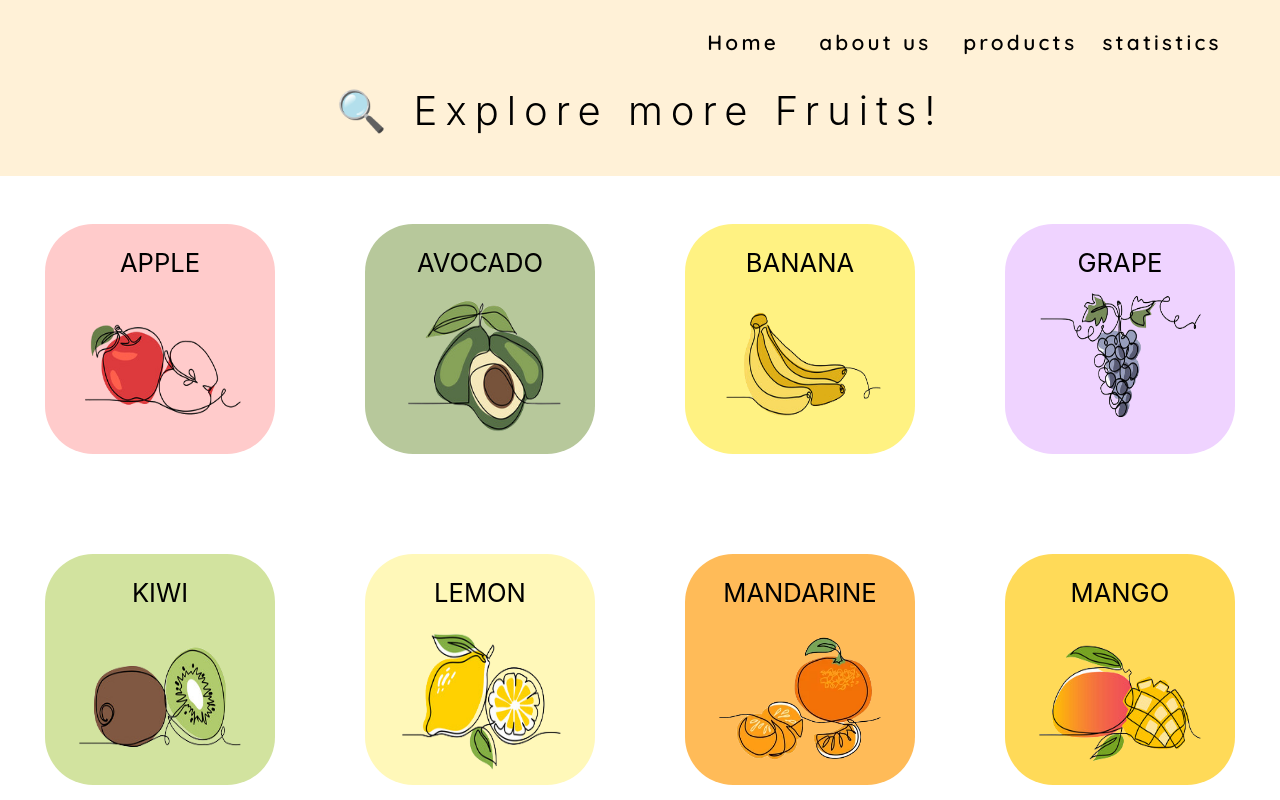
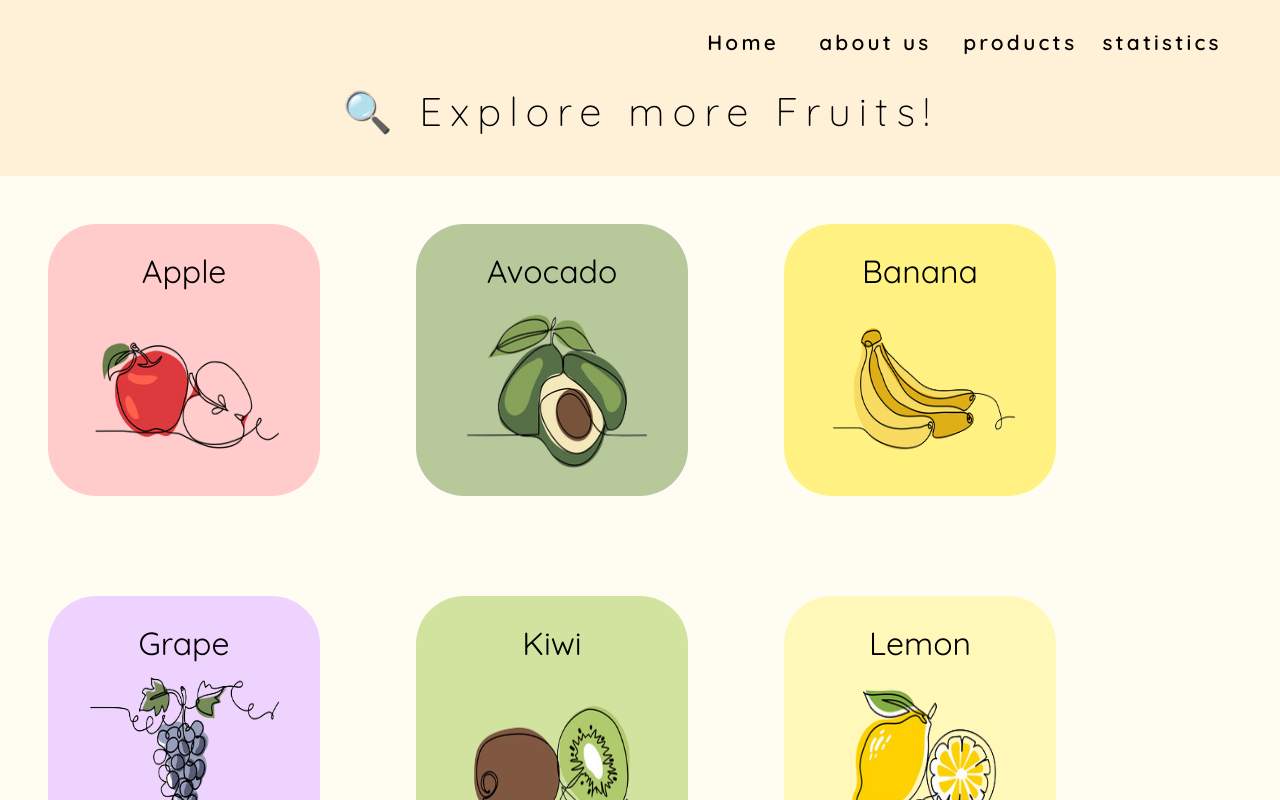
Before and after one commit to 2022-Winter-Bootcamp-team-L/frontend, a React (Create React App) app in the folder hey-apple/: page /products in a window 1280 px wide. Shown: the top 800 px of the page. Built offline with nearby package versions, Linux system fonts and the light colour scheme.

Commit message:
fix: arrow size

```diff
--- a/hey-apple/src/page/ProductDetail.jsx
+++ b/hey-apple/src/page/ProductDetail.jsx
@@ -3,48 +3,82 @@ import React, {
   useCallback,
   useEffect,
   ChangeEvent,
-  useRef
-} from 'react';
-import '../scss/Products.scss'
-import { useLocation, useNavigate, useParams } from 'react-router-dom';
-import axios from 'axios';
+  useRef,
+} from "react";
+import "../scss/Products.scss";
+import { useLocation, useNavigate, useParams } from "react-router-dom";
+import axios from "axios";
 
 function ProductDetail() {
-  const [productinfo, setproductinfo] = useState([{ layout: 0, id: 1, name: "APPLE", color: "#FFCBCB" }, { layout: 1, id: 12, name: "AVOCADO", color: "#B7C89B" }, {
-    layout: 2, id: 5, name:
-      "BANANA", color: "#FFF282"
-  }, {
-    layout: 3, id: 3, name:
-      "GRAPE", color: "#EFD3FF"
-  }, {
-    layout: 4, id: 6, name:
-      "KIWI", color: "#D2E39F"
-  }, {
-    layout: 5, id: 9, name:
-      "LEMON", color: "#FFF8B9"
-  }, {
-    layout: 6, id: 4, name:
-      "MANDARINE", color: "#FFBB58"
-  }, {
-    layout: 7, id: 10, name:
-      "MANGO", color: "#FFDA58"
-  }, {
-    layout: 8, id: 8, name:
-      "ORANGE", color: "#FEC975"
-  }, {
-    layout: 9, id: 2, name:
-      "PEAR", color: "#FFECA9"
-  }, {
-    layout: 10, id: 11, name:
-      "PERSIMMON", color: "#FFBB89"
-  }, {
-    layout: 11, id: 7, name:
-      "PINEAPPLE", color: "#F6CF6B"
-  }]);
+  const [productinfo, setproductinfo] = useState([
+    { layout: 0, id: 1, name: "Apple", color: "#FFCBCB" },
+    { layout: 1, id: 12, name: "Avocado", color: "#B7C89B" },
+    {
+      layout: 2,
+      id: 5,
+      name: "Banana",
+      color: "#FFF282",
+    },
+    {
+      layout: 3,
+      id: 3,
+      name: "Grape",
+      color: "#EFD3FF",
+    },
+    {
+      layout: 4,
+      id: 6,
+      name: "Kiwi",
+      color: "#D2E39F",
+    },
+    {
+      layout: 5,
+      id: 9,
+      name: "Lemon",
+      color: "#FFF8B9",
+    },
+    {
+      layout: 6,
+      id: 4,
+      name: "Mandarine",
+      color: "#FFBB58",
+    },
+    {
+      layout: 7,
+      id: 10,
+      name: "Mango",
+      color: "#FFDA58",
+    },
+    {
+      layout: 8,
+      id: 8,
+      name: "Orange",
+      color: "#FEC975",
+    },
+    {
+      layout: 9,
+      id: 2,
+      name: "Pear",
+      color: "#FFECA9",
+    },
+    {
+      layout: 10,
+      id: 11,
+      name: "Persimmon",
+      color: "#FFBB89",
+    },
+    {
+      layout: 11,
+      id: 7,
+      name: "Pineapple",
+      color: "#F6CF6B",
+    },
+  ]);
   let navigate = useNavigate();
   const location = useLocation();
-  const [contents, setcontents] = useState([])
+  const [contents, setcontents] = useState([]);
   const [detailcontent, setdetailcontent] = useState(contents[0]);
+  const [textalign, setTextAlign] = useState("center");
   let { name } = useParams();
   const color = location.state.color;
   const image = location.state.image;
@@ -53,21 +87,59 @@ function ProductDetail() {
   let naviindex = Number(layout);
   let previousinfo = [];
   let forwardinfo = [];
-  console.log(id)
+  console.log(id);
   if (naviindex != 0) {
-    previousinfo = [productinfo[naviindex - 1].name, productinfo[naviindex - 1].id, productinfo[naviindex - 1].color, `/image/${productinfo[naviindex - 1].name}.png`, naviindex - 1]
+    previousinfo = [
+      productinfo[naviindex - 1].name,
+      productinfo[naviindex - 1].id,
+      productinfo[naviindex - 1].color,
+      `/image/${productinfo[naviindex - 1].name}.png`,
+      naviindex - 1,
+    ];
   } else {
-    previousinfo = [productinfo[11].name, productinfo[11].id, productinfo[11].color, `/image/${productinfo[11].name}.png`, 11]
+    previousinfo = [
+      productinfo[11].name,
+      productinfo[11].id,
+      productinfo[11].color,
+      `/image/${productinfo[11].name}.png`,
+      11,
+    ];
   }
   if (naviindex != 11) {
-    forwardinfo = [productinfo[naviindex + 1].name, productinfo[naviindex + 1].id, productinfo[naviindex + 1].color, `/image/${productinfo[naviindex + 1].name}.png`, naviindex + 1]
+    forwardinfo = [
+      productinfo[naviindex + 1].name,
+      productinfo[naviindex + 1].id,
+      productinfo[naviindex + 1].color,
+      `/image/${productinfo[naviindex + 1].name}.png`,
+      naviindex + 1,
+    ];
   } else {
-    forwardinfo = [productinfo[0].name, productinfo[0].id, productinfo[0].color, `/image/${productinfo[0].name}.png`, 0]
+    forwardinfo = [
+      productinfo[0].name,
+      productinfo[0].id,
+      productinfo[0].color,
+      `/image/${productinfo[0].name}.png`,
+      0,
+    ];
   }
 
-  const navinum = ['APPLE', 'AVOCADO', 'BANANA', 'GRAPE', 'KIWI', 'LEMON', 'MANDARINE', 'MANGO', 'ORANGE', 'PEAR', 'PERSIMMON', 'PINEAPPLE']
+  const navinum = [
+    "Apple",
+    "Avocado",
+    "Banana",
+    "Grape",
+    "Kiwi",
+    "Lemon",
+    "Mandarine",
+    "Mango",
+    "Orange",
+    "Pear",
+    "Persimmon",
+    "Pineapple",
+  ];
   const getcontents = async () => {
-    await axios.get(`http://localhost:8000/api/v1/fruits/${id}`)
+    await axios
+      .get(`http://localhost:8000/api/v1/fruits/${id}`)
       .then(function (response) {
         // 성공 핸들링
         let contents2 = [];
@@ -81,20 +153,20 @@ function ProductDetail() {
         contents2.push("season: " + [season] + "\n");
         contents2.push("colories: " + [price]);
         tempcontents.push([contents2], [details], [nutrition]);
-        setcontents(tempcontents)
+        setcontents(tempcontents);
         setdetailcontent(tempcontents[0]);
       })
       .catch(function (error) {
         // 에러 핸들링
+      });
+  };
+  //let i=1;
+  useEffect(() => {
+    getcontents();
+  }, [id]);
 
-      });
-  }
-  //let i=1;
-  useEffect(() => { getcontents() }, [id]);
-
-
-  console.log(contents)
-  console.log(detailcontent)
+  console.log(contents);
+  console.log(detailcontent);
   function goback() {
     navigate("/products");
   }
@@ -102,46 +174,106 @@ function ProductDetail() {
   return (
     <div id="productwrap2">
       <div id="detailimagecontainer" style={{ backgroundColor: `${color}` }}>
-        <div id="detailarrowleft" onClick={() => { goback() }}><img src={process.env.PUBLIC_URL + "/image/arrow.png"} alt="이미지안나옴" /></div>
+        <div
+          id="detailarrowleft"
+          onClick={() => {
+            goback();
+          }}
+        >
+          <img
+            className="photo"
+            src={process.env.PUBLIC_URL + "/image/arrow.png"}
+            alt="이미지안나옴"
+          />
+        </div>
         <div id="contentname">{name}</div>
-        <div className="detailimage"><img src={image} /></div>
+        <div className="detailimage">
+          <img style={{ width: "8vw" }} src={image} />
+        </div>
       </div>
       <div id="detailcontentcontainer">
         <div id="btninner">
-          <button class="custom-btn btn-1" style={{ backgroundColor: `${color}` }} onClick={() => { setdetailcontent(contents[0]) }}></button>
-          <button class="custom-btn btn-2" style={{ backgroundColor: `${color}` }} onClick={() => { setdetailcontent(contents[1]) }}></button>
-          <button class="custom-btn btn-3" style={{ backgroundColor: `${color}` }} onClick={() => { setdetailcontent(contents[2]) }}></button>
+          <button
+            class="custom-btn btn-1"
+            style={{ backgroundColor: `${color}` }}
+            onClick={() => {
+              setdetailcontent(contents[0]);
+              setTextAlign("center");
+            }}
+          ></button>
+          <button
+            class="custom-btn btn-2"
+            style={{ backgroundColor: `${color}` }}
+            onClick={() => {
+              setdetailcontent(contents[1]);
+              setTextAlign("justify");
+            }}
+          ></button>
+          <button
+            class="custom-btn btn-3"
+            style={{ backgroundColor: `${color}` }}
+            onClick={() => {
+              setdetailcontent(contents[2]);
+              setTextAlign("justify");
+            }}
+          ></button>
         </div>
-        <div id="detailcontent">
+        <div id="detailcontent" style={{ textAlign: `${textalign}` }}>
           {detailcontent}
         </div>
-      </div>
-      <div id="naviprevious" onClick={() => {
+        <div style={{ bottom: 0 }}>
+          <div
+            id="naviprevious"
+            onClick={() => {
+              setTextAlign("center");
               navigate(`/productdetail/${previousinfo[0]}`, {
                 state: {
                   id: `${previousinfo[1]}`,
                   color: `${previousinfo[2]}`,
                   image: `${previousinfo[3]}`,
-            layout: `${previousinfo[4]}`
-          }
-        })
-      }}>
-        {'<'} {previousinfo[0]}
+                  layout: `${previousinfo[4]}`,
+                },
+              });
+            }}
+          >
+            <div id="navi_text">{"<  "} {previousinfo[0]}</div>
+            <div>
+              <img
+                src={previousinfo[3]}
+                id="navi_image_previous"
+                alt="previous_post_image"
+              />
             </div>
-      <div id="naviforward" onClick={() => {
+          </div>
+          <div
+            id="naviforward"
+            onClick={() => {
+              setTextAlign("center");
               navigate(`/productdetail/${forwardinfo[0]}`, {
                 state: {
                   id: `${forwardinfo[1]}`,
                   color: `${forwardinfo[2]}`,
                   image: `${forwardinfo[3]}`,
-            layout: `${forwardinfo[4]}`
-          }
-        })
-      }}>
-        {forwardinfo[0]} {'>'}
+                  layout: `${forwardinfo[4]}`,
+                },
+              });
+            }}
+          >
+            <div>
+              <img
+                src={forwardinfo[3]}
+                id="navi_image_foward"
+                alt="foward_post_image"
+              />
+            </div>
+            <div id="navi_text">
+              {forwardinfo[0]} {"  >"}
             </div>
           </div>
-  )
+        </div>
+      </div>
+    </div>
+  );
 }
 
 export default ProductDetail;
--- a/hey-apple/src/page/Products.jsx
+++ b/hey-apple/src/page/Products.jsx
@@ -4,17 +4,17 @@ import React, { useRef, useCallback, useEffect, useState } from 'react';
 import ProductCard from '../components/ProductCard';
 import Header from '../components/Header'
 function Products() {
-  const [productinfo,setproductinfo] = useState([{layout:1, id:1,name:"APPLE",color:"#FFCBCB"},{layout:2, id:12,name:"AVOCADO",color:"#B7C89B"},{layout:3,id:5,name:
-    "BANANA",color:"#FFF282"},{layout:4, id:3,name:
-      "GRAPE",color:"#EFD3FF"},{layout:5, id:6,name:
-        "KIWI",color:"#D2E39F"},{layout:6, id:9,name:
-          "LEMON",color:"#FFF8B9"},{layout:7, id:4,name:
-            "MANDARINE",color:"#FFBB58"},{layout:8, id:10,name:
-              "MANGO",color:"#FFDA58"},{layout:9, id:8,name:
-                "ORANGE",color:"#FEC975"},{layout:10, id:2,name:
-                  "PEAR",color:"#FFECA9"},{layout:11, id:11,name:
-                    "PERSIMMON",color:"#FFBB89"},{layout:12, id:7,name:
-                      "PINEAPPLE",color:"#F6CF6B"}]);
+  const [productinfo,setproductinfo] = useState([{layout:1, id:1,name:"Apple",color:"#FFCBCB"},{layout:2, id:12,name:"Avocado",color:"#B7C89B"},{layout:3,id:5,name:
+    "Banana",color:"#FFF282"},{layout:4, id:3,name:
+      "Grape",color:"#EFD3FF"},{layout:5, id:6,name:
+        "Kiwi",color:"#D2E39F"},{layout:6, id:9,name:
+          "Lemon",color:"#FFF8B9"},{layout:7, id:4,name:
+            "Mandarine",color:"#FFBB58"},{layout:8, id:10,name:
+              "Mango",color:"#FFDA58"},{layout:9, id:8,name:
+                "Orange",color:"#FEC975"},{layout:10, id:2,name:
+                  "Pear",color:"#FFECA9"},{layout:11, id:11,name:
+                    "Persimmon",color:"#FFBB89"},{layout:12, id:7,name:
+                      "Pineapple",color:"#F6CF6B"}]);
 
   const [headbg,setheadbg] = useState("#FFF1D7");
 return (
--- a/hey-apple/src/scss/Products.scss
+++ b/hey-apple/src/scss/Products.scss
@@ -36,7 +36,6 @@
   width:100%;
   height:100%;
   display: flex;
-  justify-content: space-between;
   background-color:#FFFDF2;
 }
 #productshead{
@@ -119,16 +118,25 @@
 
 #detailimagecontainer{
   width:100%;
-  height:45%;
+  height:25%;
   background-color: #FFCBCB;
   position: absolute;
+  display: block;
+  flex-direction: row;
   top:0;
 }
+
+
 .detailimage{
-  width: 20%;
+  width: fit-content;
+  display: flex;
+  flex-direction: column;
+  justify-content: center;
+  height: 100%;
   position: absolute;
   top:50%;
-  left:50%;
+  right: 25.5vw;
+  vertical-align: middle;
   transform: translate(-50%,-50%);
 }
 .imagecontainer{
@@ -137,49 +145,70 @@
 #detailarrowleft{
   top:3%;
   left:1.5%;
-  width:2.5%;
-  height: 3vw;
+  width: 5px;
+  height: 5px;
   position: absolute;
 }
 #detailcontentcontainer{
-  top:45%;
+  // top: 25%;
+  display: flexbox;
+  bottom: 0;
   width:100%;
-  height:60%;
+  height:75%;
   background-color: #fffef1;
   position: absolute;
   font-family: 'Quicksand';
   overflow: auto;
 }
+
+::-webkit-scrollbar{
+  width: 0;
+}
+
+::-webkit-scrollbar-track{
+  background-color: transparent;
+}
+
+::-webkit-scrollbar-thumb{
+  background-color: transparent;
+}
+
 #contentname{
-  font-size:3.0rem;
+  font-size: 3.8vw;
   text-align : center;
   position: absolute;
   transform: translate(-50%, -50%);
   top: 50%;
   left: 50%;
   text-align: center;
+  vertical-align: middle;
   font-family: "Quicksand";
   font-style: normal;
-  width:100%;
+  width: fit-content;
+  height: fit-content;
+  display: flex;
+  flex-direction: row;
   margin-top:0.5rem;
 }
 #btninner{
-  width:10rem;
+  width: 10rem;
+  height: fit-content;
   position:absolute;
   left:50%;
-  top:5rem;
+  top:3rem;
   transform: translate(-50%,0);
 }
 
 #detailcontent{
   font-size:3rem;
+  margin-left: 5%;
   text-align : center;
-  width:100%;
+  width:90%;
   font-style: 'Quicksand';
+  font-size: 2.5vw;
   margin-top:8rem;
   overflow: auto;
   white-space: pre-line
-
 }
 
 button{
@@ -194,7 +223,7 @@ button{
 .btn-1 {
   position:absolute;
   left:0%;
-  color: #FFCBCB;
+  // color: #FFCBCB;
   z-index: 2;
   line-height: 40px;
   padding: 0;
@@ -208,7 +237,7 @@ button{
   content: "";
   width: 0%;
   height: 0%;
-  border: 2px solid;
+  // border: 2px solid;
   z-index: -1;
   transition: all 0.3s ease;
 }
@@ -217,20 +246,20 @@ button{
    left: 0;
    border-bottom-color: transparent;
    border-right-color: transparent;
-   border-top-color: #FFCBCB;
-   border-left-color: #FFCBCB;
+  //  border-top-color: #FFCBCB;
+  //  border-left-color: #FFCBCB;
 }
 .btn-1:after{
    bottom: 0;
    right: 0;
    border-top-color: transparent;
    border-left-color: transparent;
-   border-bottom-color: #FFCBCB;
-   border-right-color: #FFCBCB
+  //  border-bottom-color: #FFCBCB;
+  //  border-right-color: #FFCBCB
 }
 .btn-1:hover:before,
 .btn-1:hover:after {
-  border-color: #FFCBCB;
+  // border-color: #FFCBCB;
   height: 100%;
   width: 100%;
 }
@@ -327,29 +356,151 @@ button{
 }
 #naviprevious{
   position:absolute;
+  display: flex;
+  flex-direction: row;
+  margin-top: 10vh;
   left:2%;
-  bottom:0;
-  width:10%;
-  height:10%;
+  width:fit-content;
+  height: fit-content;
   background-color: transparent;
-  text-align: center;
-  justify-content: center;
   font-family: 'Quicksand';
+  font-size: 1.5vw;
+  padding: 3vh;
 }
 #naviforward{
   position:absolute;
+  display: flex;
+  flex-direction: row;
+  margin-top: 10vh;
   right:2%;
-  bottom:0;
-  width:10%;
-  height:10%;
+  width:fit-content;
+  height: fit-content;
   background-color: transparent;
-  text-align: center;
-  justify-content: center;
   font-family: 'Quicksand';
+  font-size: 1.5vw;
+  padding: 3vh;
 }
 
 #navilayout{
   width: 100%;
   bottom: 0;
   background-color: transparent;
+}:root {
+  --font-size-lg: 2rem;
+  --font-size-md: 1.5rem;
+  --font-size-sm: 1rem;
 }
+@media (min-width: 27rem) {
+  :root {
+    --font-size-lg: 2.75rem;
+    --font-size-md: 1.2rem;
+    --font-size-sm: 1.25rem;
+  }
+}
+@media (min-width: 42rem) {
+  :root {
+    --font-size-lg: 2.75rem;
+    --font-size-md: 1.7rem;
+    --font-size-sm: 1.25rem;
+  }
+}
+@media (min-width: 64rem) {
+  :root {
+    --font-size-lg: 3.5rem;
+    --font-size-md: 2.5rem;
+    --font-size-sm: 1.5rem;
+  }
+}
+#productwrap{
+  position: relative;
+  background: white;
+  width:100%;
+}
+#productshead{
+  height:11rem;
+  width:100%;
+  background-color: #FFF1D7;
+  position:fixed;
+  z-index:2;
+  transition:0.5s
+}
+#productsheadletter{
+  width:60%;
+  font-size:var(--font-size-md);
+  position: absolute;
+  top: 63%;
+  left: 50%;
+  transform: translate(-50%, -50%);
+  text-align: center;
+  font-family: 'Quicksand';
+font-style: normal;
+line-height: 85px;
+letter-spacing: 0.2em;
+font-weight: 300;
+}
+#productscontents{
+  height:fit-content;
+  position:absolute;
+  top:11rem;
+  background: #FFFDF2;
+  transition:0.3s;
+}
+#productcard{
+  width:17rem;
+  height:17rem;
+  display: inline-block;
+  margin-left:3.0rem;
+  margin-right:3.0rem;
+  margin-top:3.0rem;
+  margin-bottom:3.0rem;
+  border-radius: 3.0rem;
+  position: relative;
+  transition: all 0.2s linear;
+  cursor:pointer;
+}
+#productcard:hover{
+  transform: scale(1.1);
+}
+#productname{
+  width:80%;
+  font-size:2rem;
+  position:absolute;
+  top:10%;
+  left: 50%;
+  transform:translate(-50%,0);
+  text-align: center;
+  font-family: 'Quicksand';
+}
+.productimg{
+  position:absolute;
+  top:25%;
+  left:50%;
+  transform:translate(-50%,0);
+  width:70%;
+  height:70%;
+}
+
+.photo{
+  top:3%;
+  left:1.5%;
+  width: 2.5vw;
+  height: 2.5vw;
+  position: absolute;
+}
+
+#navi_image_foward{
+  height: 10vh;
+  margin-right: 1vh;
+}
+
+#navi_image_previous{
+  height: 10vh;
+  margin-left: 1vh;
+}
+
+#navi_text{
+  display: flex;
+  flex-direction: column;
+  justify-content: center;
+  width: fit-content;
+}
```
Lines whose indentation alone changed are shown as unchanged.
